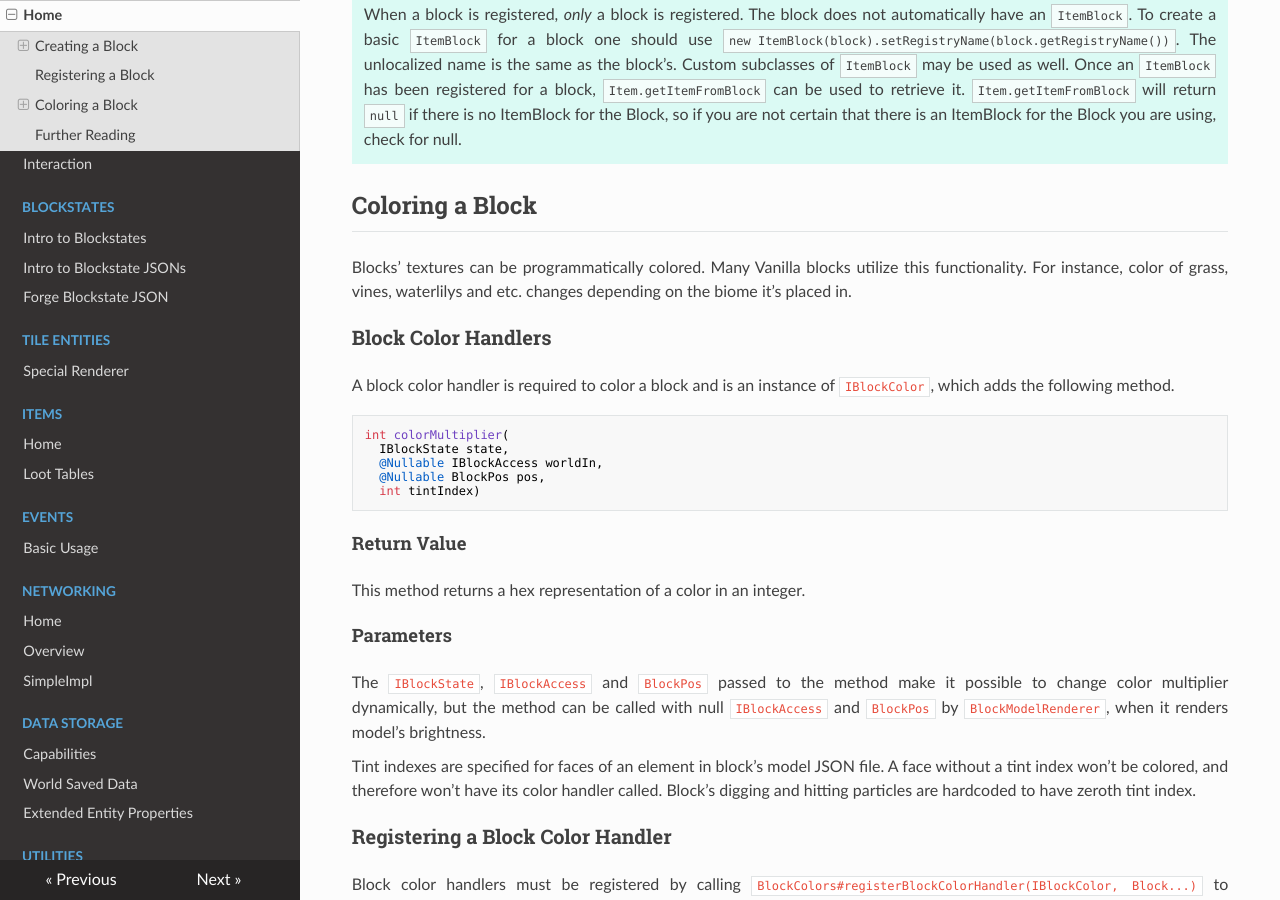
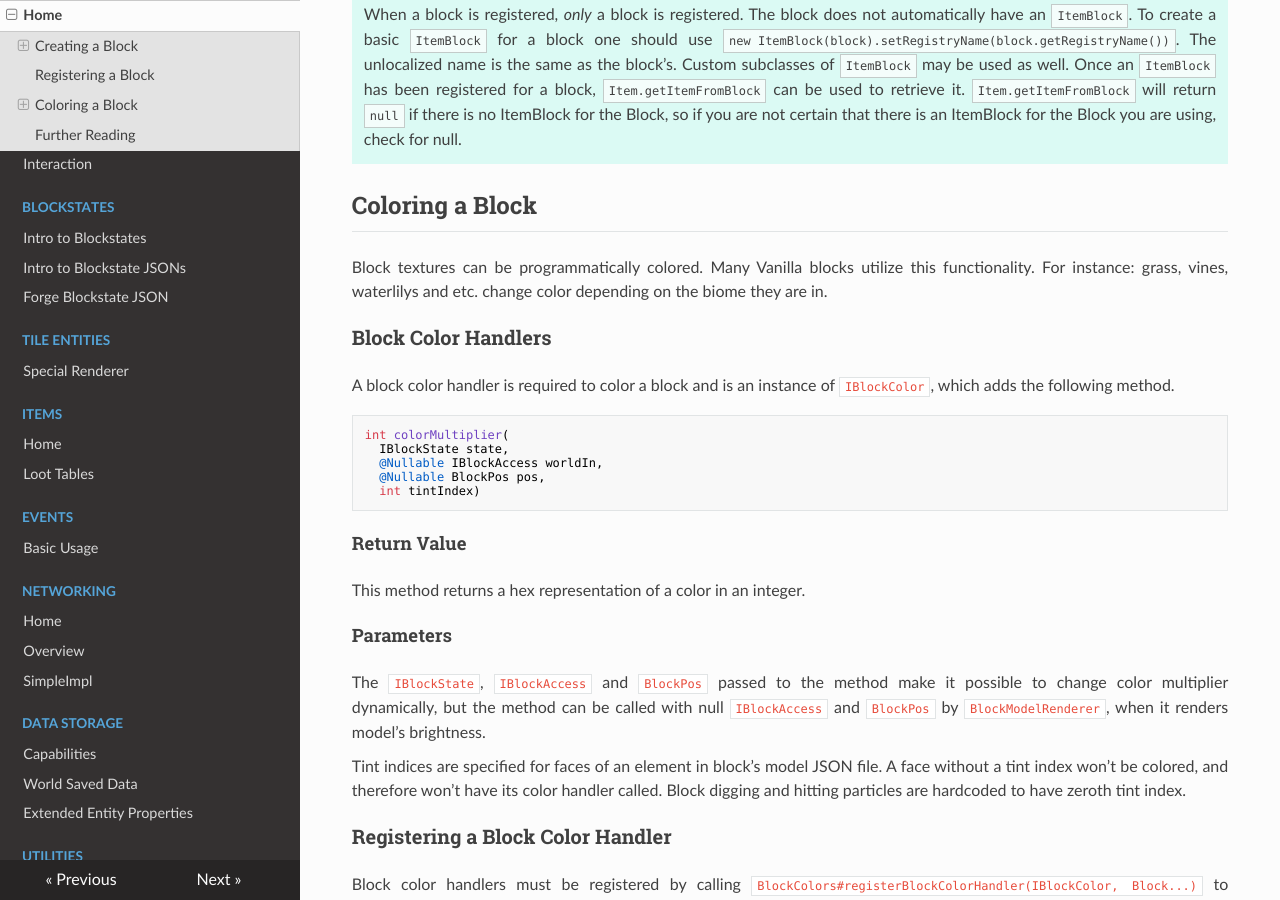
Before and after one commit to MinecraftForge/Documentation, an MkDocs documentation site: the page built from docs/blocks/blocks.md, in a window 1280 px wide and 900 px high, scrolled down 1436 px. Built offline with MkDocs 1.6.1, drawn with Linux system fonts in a browser that asks for light colours; nearby versions of some CDN libraries; old or Windows-style settings are respelled for this version of MkDocs.

Commit message:
Required changes (besides BlockModelRenderer thing)

```diff
--- a/docs/blocks/blocks.md
+++ b/docs/blocks/blocks.md
@@ -38,7 +38,7 @@ Blocks must be [registered][registering] to function.
 Coloring a Block
 ----------------
 
-Blocks' textures can be programmatically colored. Many Vanilla blocks utilize this functionality. For instance, color of grass, vines, waterlilys and etc. changes depending on the biome it's placed in.
+Block textures can be programmatically colored. Many Vanilla blocks utilize this functionality. For instance: grass, vines, waterlilys and etc. change color depending on the biome they are in.
 
 ### Block Color Handlers
 
@@ -60,7 +60,7 @@ This method returns a hex representation of a color in an integer.
 
 The `IBlockState`, `IBlockAccess` and `BlockPos` passed to the method make it possible to change color multiplier dynamically, but the method can be called with null `IBlockAccess` and `BlockPos` by `BlockModelRenderer`, when it renders model's brightness.
 
-Tint indexes are specified for faces of an element in block's model JSON file. A face without a tint index won't be colored, and therefore won't have its color handler called. Block's digging and hitting particles are hardcoded to have zeroth tint index.
+Tint indices are specified for faces of an element in block's model JSON file. A face without a tint index won't be colored, and therefore won't have its color handler called. Block digging and hitting particles are hardcoded to have zeroth tint index.
 
 ### Registering a Block Color Handler
 
```
Also changed, not shown: docs/items/items.md (+2 -2 lines).
